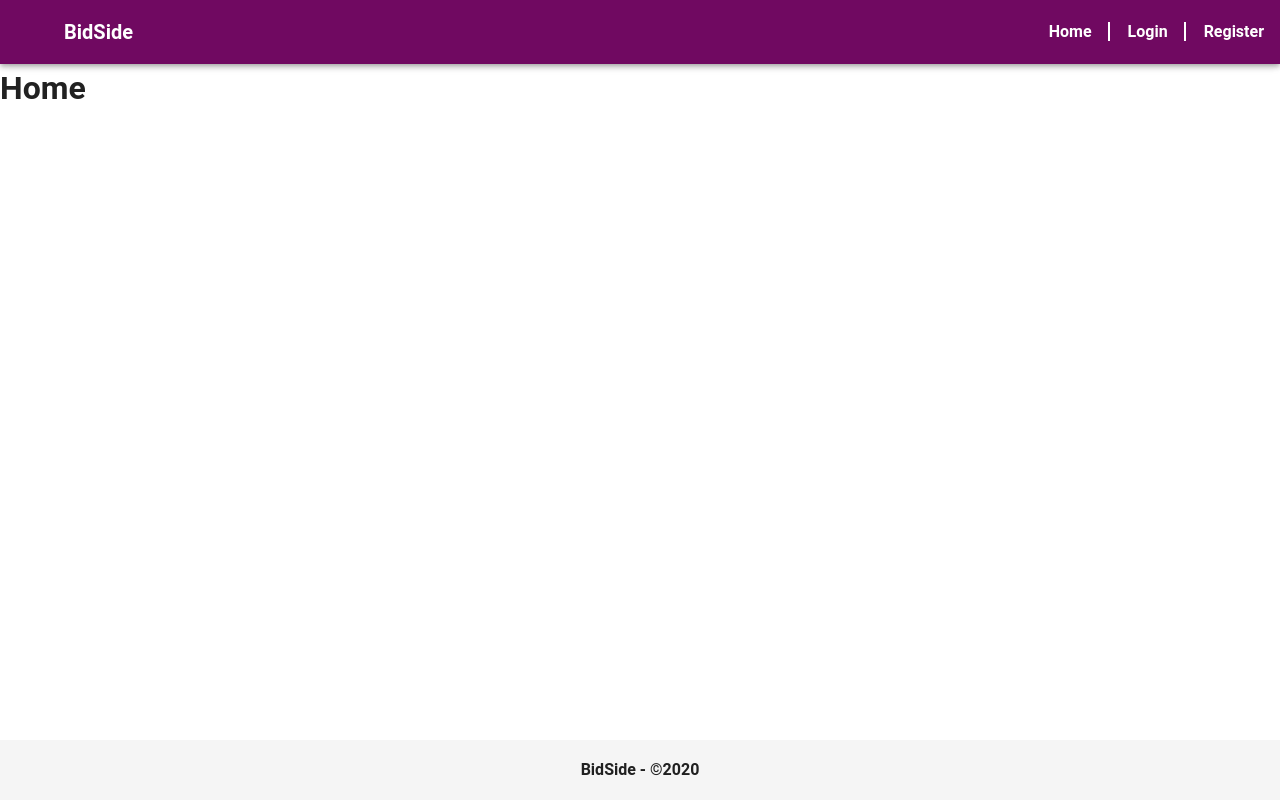
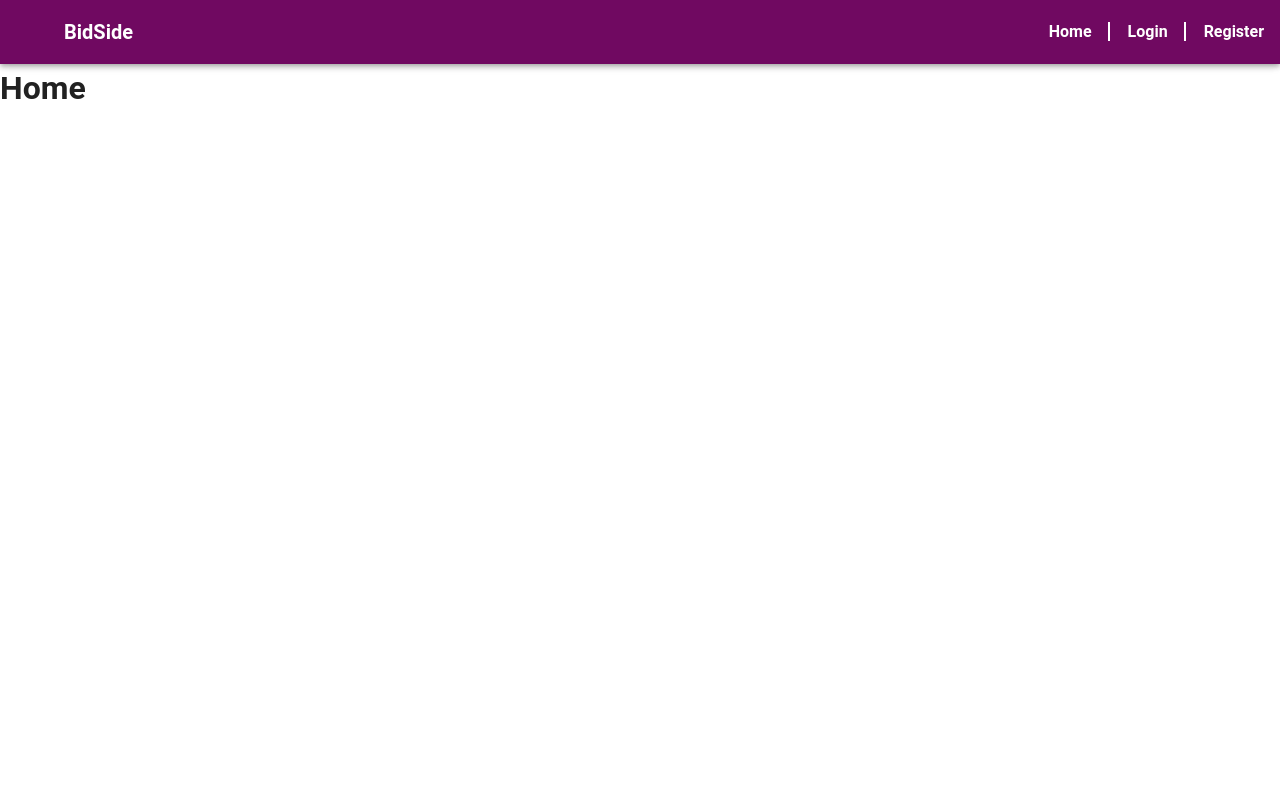
Before and after one commit to BidSide/frontend, a Vue app: page / in a window 1280 px wide. Built offline with nearby package versions, Linux system fonts and the light colour scheme; no server answers; the HTML template or start-up script is replaced by a standard one.

Commit message:
f(footer): removed (#7)

```diff
--- a/src/App.vue
+++ b/src/App.vue
@@ -9,8 +9,6 @@
     <v-content>
       <router-view />
     </v-content>
-
-    <Footer />
   </v-app>
 </template>
 
@@ -21,7 +19,6 @@ import Component from 'vue-class-component';
 // Components
 import Header from '@/components/Header/Header.vue';
 import DrawerContent from '@/components/Drawer/DrawerContent.vue';
-import Footer from '@/components/Footer/Footer.vue';
 
 import Route from '@/types/route';
 
@@ -33,8 +30,7 @@ import Route from '@/types/route';
 
   components: {
     Header,
-    DrawerContent,
-    Footer
+    DrawerContent
   }
 })
 export default class App extends Vue {
--- a/src/components/Footer/Footer.vue
+++ /dev/null
@@ -1,23 +0,0 @@
-<template>
-  <v-footer app>
-    <v-container>
-      <div class="d-flex align-center justify-center">
-        <h4>BidSide - &copy;{{ currentYear }}</h4>
-      </div>
-    </v-container>
-  </v-footer>
-</template>
-
-<script lang="ts">
-import Vue from 'vue';
-import Component from 'vue-class-component';
-
-@Component
-export default class Footer extends Vue {
-  currentDate: Date = new Date();
-
-  get currentYear() {
-    return this.currentDate.getFullYear();
-  }
-}
-</script>
```
